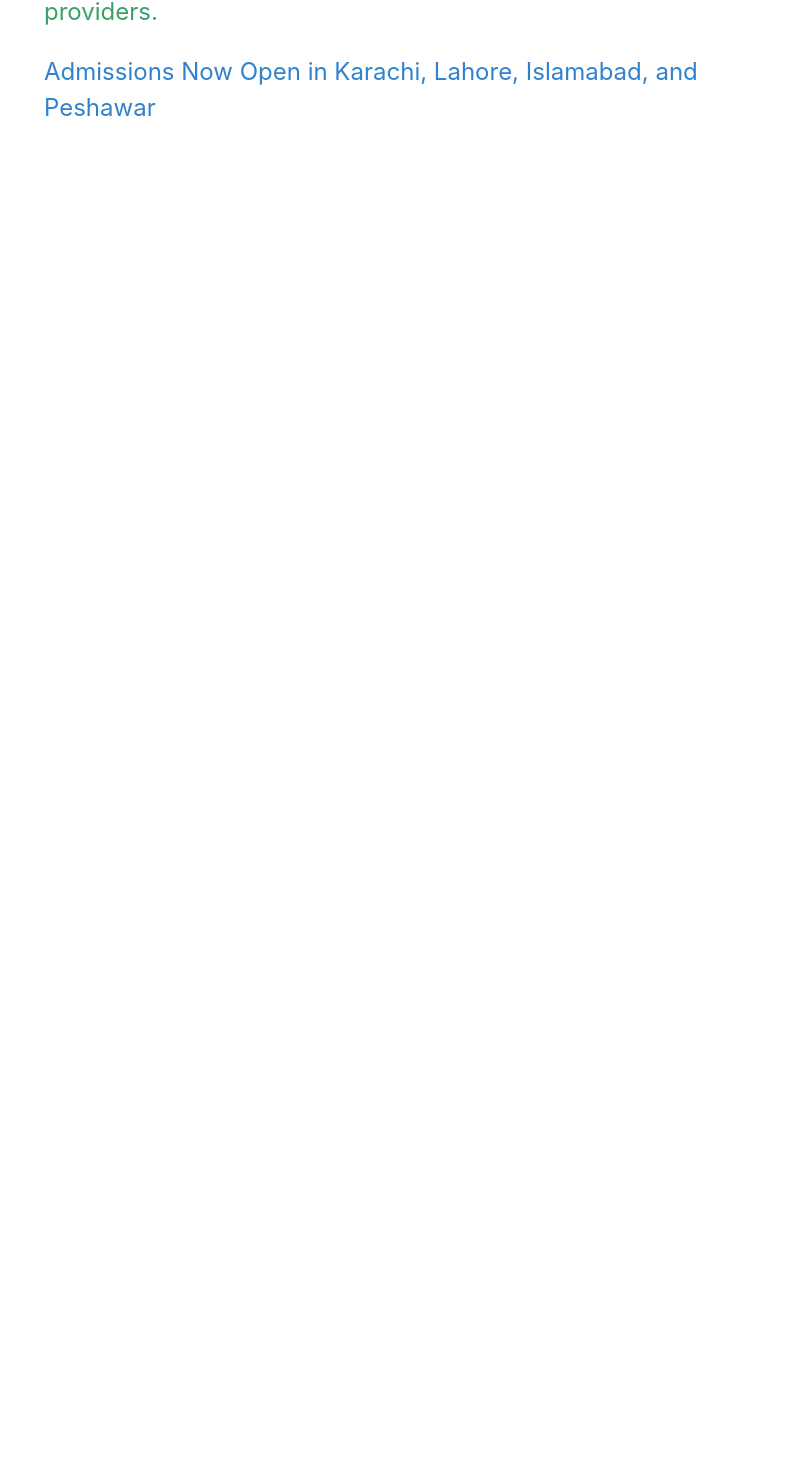
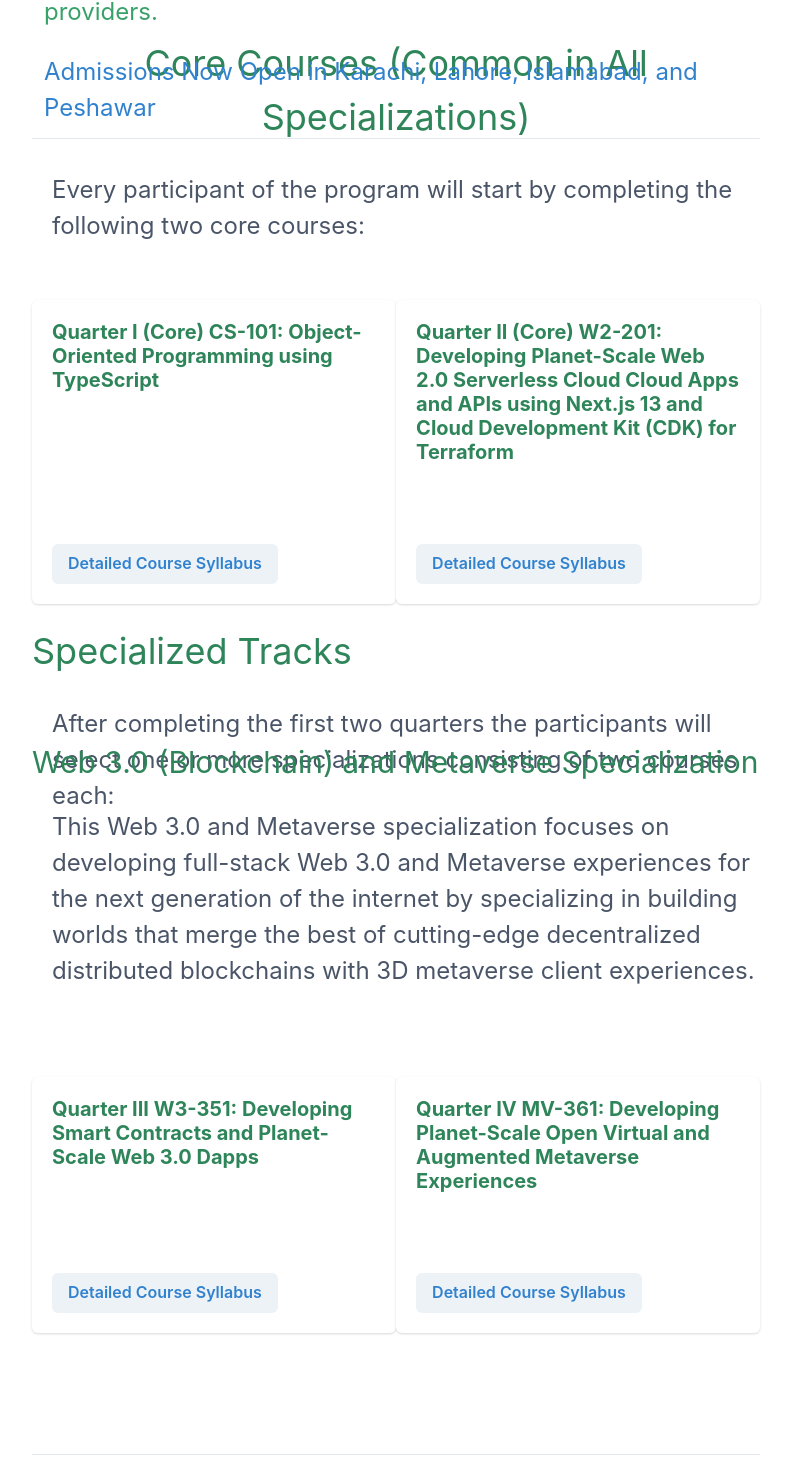
Before and after one commit to shoaibattari/Panaverse, a Next.js app: page / in a window 1280 px wide. Shown: the part 1312-2782 px from the top of the page, without its empty margins (308-1099 px from the left). Before the commit the page ends 1450 px from the top, so only its background shows below. Built offline with nearby package versions, Linux system fonts and the light colour scheme.

Commit message:
add specialization

```diff
--- a/app/page.tsx
+++ b/app/page.tsx
@@ -2,7 +2,10 @@
 
 import Header from '@/components/Header'
 import Tagline from '@/components/Tagline'
+import CoreCourses from '@/components/Courses/CoreCourses'
+
 import { Box } from '@chakra-ui/react'
+import DevelopingSmartContracts from '@/components/Courses/DevelopingSmartContracts'
 
 export default function page() {
   return (
@@ -10,6 +13,8 @@ export default function page() {
     <Box as='div'>
     <Header />
     <Tagline />
+    <CoreCourses />
+    <DevelopingSmartContracts />
     </Box>
   )
 }
--- /dev/null
+++ b/components/Courses/CoreCourses.tsx
@@ -0,0 +1,85 @@
+import {
+  Box,
+  Button,
+  Card,
+  CardBody,
+  CardFooter,
+  CardHeader,
+  Heading,
+  SimpleGrid,
+  Text,
+} from "@chakra-ui/react";
+import React from "react";
+
+function CoreCourses() {
+  return (
+    <Box boxSize="3xl" ml="25%" p="5" mt="20">
+      <Text fontSize="4xl" align="center" textColor="green.600">
+        Core Courses (Common in All Specializations)
+      </Text>
+      <Text
+        boxSize="3xl"
+        ml="auto"
+        p="5"
+        mt="2"
+        fontSize="2xl"
+        align="left"
+        textColor="gray.600"
+      >
+        Every participant of the program will start by completing the following
+        two core courses:
+      </Text>
+
+      <SimpleGrid
+        mt="-620"
+        spacing={0.2}
+        templateColumns="repeat(auto-fill, minmax(250px, 1fr))"
+      >
+        <Card>
+          <CardHeader>
+            <Heading textColor="green.600" size="md">
+              Quarter I (Core) CS-101: Object-Oriented Programming using
+              TypeScript
+            </Heading>
+          </CardHeader>
+          <CardBody></CardBody>
+          <CardFooter>
+            <Button textColor="blue.500">Detailed Course Syllabus</Button>
+          </CardFooter>
+        </Card>
+        <Card>
+          <CardHeader>
+            <Heading size="md" textColor="green.600">
+              Quarter II (Core) W2-201: Developing Planet-Scale Web 2.0
+              Serverless Cloud Cloud Apps and APIs using Next.js 13 and Cloud
+              Development Kit (CDK) for Terraform
+            </Heading>
+          </CardHeader>
+          <CardBody></CardBody>
+          <CardFooter>
+            <Button textColor="blue.500">Detailed Course Syllabus</Button>
+          </CardFooter>
+        </Card>
+      </SimpleGrid>
+
+      <Text fontSize="4xl" align="left" textColor="green.600" mt="5">
+        Specialized Tracks
+      </Text>
+      <Text
+        boxSize="3xl"
+        ml="auto"
+        p="5"
+        mt="2"
+        fontSize="2xl"
+        align="left"
+        textColor="gray.600"
+      >
+        After completing the first two quarters the participants will select one
+        or more specializations consisting of two courses each:
+      </Text>
+      <hr />
+    </Box>
+  );
+}
+
+export default CoreCourses;
--- /dev/null
+++ b/components/Courses/DevelopingSmartContracts.tsx
@@ -0,0 +1,73 @@
+import {
+  Box,
+  Button,
+  Card,
+  CardBody,
+  CardFooter,
+  CardHeader,
+  Heading,
+  SimpleGrid,
+  Text,
+} from "@chakra-ui/react";
+import React from 'react'
+
+function DevelopingSmartContracts() {
+  return (
+    <Box boxSize="3xl" ml="25%" p="5" mt="20">
+    <Box as="div" mt='-36'>
+    <Text fontSize="3xl" align="left" textColor="green.600">
+      Web 3.0 (Blockchain) and Metaverse Specialization
+    </Text>
+    <Text
+      boxSize="3xl"
+      ml="auto"
+      p="5"
+      mt="1"
+      fontSize="2xl"
+      align="left"
+      textColor="gray.600"
+    >
+      This Web 3.0 and Metaverse specialization focuses on developing
+      full-stack Web 3.0 and Metaverse experiences for the next generation of
+      the internet by specializing in building worlds that merge the best of
+      cutting-edge decentralized distributed blockchains with 3D metaverse
+      client experiences.
+    </Text>
+
+    <SimpleGrid
+      mt="-480"
+      spacing={0.2}
+      templateColumns="repeat(auto-fill, minmax(250px, 1fr))"
+    >
+      <Card>
+        <CardHeader>
+          <Heading textColor="green.600" size="md">
+            Quarter III W3-351: Developing Smart Contracts and Planet-Scale
+            Web 3.0 Dapps
+          </Heading>
+        </CardHeader>
+        <CardBody></CardBody>
+        <CardFooter>
+          <Button textColor="blue.500">Detailed Course Syllabus</Button>
+        </CardFooter>
+      </Card>
+      <Card>
+        <CardHeader>
+          <Heading size="md" textColor="green.600">
+            Quarter IV MV-361: Developing Planet-Scale Open Virtual and
+            Augmented Metaverse Experiences
+          </Heading>
+        </CardHeader>
+        <CardBody></CardBody>
+        <CardFooter>
+          <Button textColor="blue.500">Detailed Course Syllabus</Button>
+        </CardFooter>
+      </Card>
+    </SimpleGrid>
+
+   </Box>
+   </Box>
+  )
+}
+
+export default DevelopingSmartContracts
--- a/components/Tagline.tsx
+++ b/components/Tagline.tsx
@@ -1,4 +1,4 @@
-import { Box, Image, LinkBox, LinkOverlay, Text } from "@chakra-ui/react";
+import { Box, Image, LinkBox, Text } from "@chakra-ui/react";
 import React from "react";
 import NextLink from "next/link";
 
@@ -22,16 +22,19 @@ function Tagline() {
         startup founders and service providers.
       </Text>
 
-      <LinkBox>
+      <LinkBox as="article">
         <NextLink href="https://www.piaic.org/">
-          <LinkOverlay>
-            <Text fontSize="2xl" textColor="blue.500" p="3">
+            <Text fontSize="2xl" textColor="blue.500" p="3" >
               Admissions Now Open in Karachi, Lahore, Islamabad, and Peshawar
             </Text>
-          </LinkOverlay>
         </NextLink>
       </LinkBox>
+
+<hr />
+
     </Box>
+
+
   );
 }
 
```
